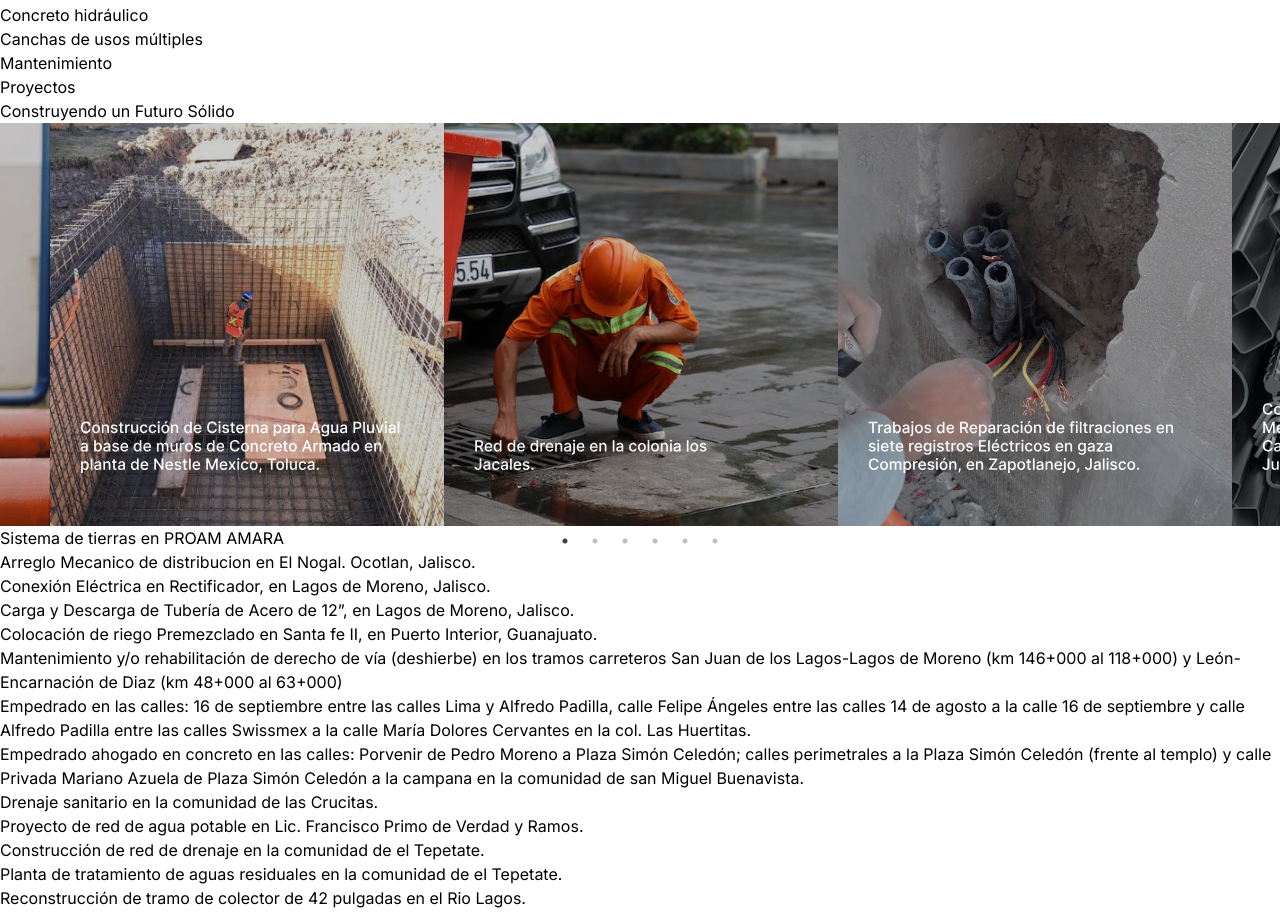
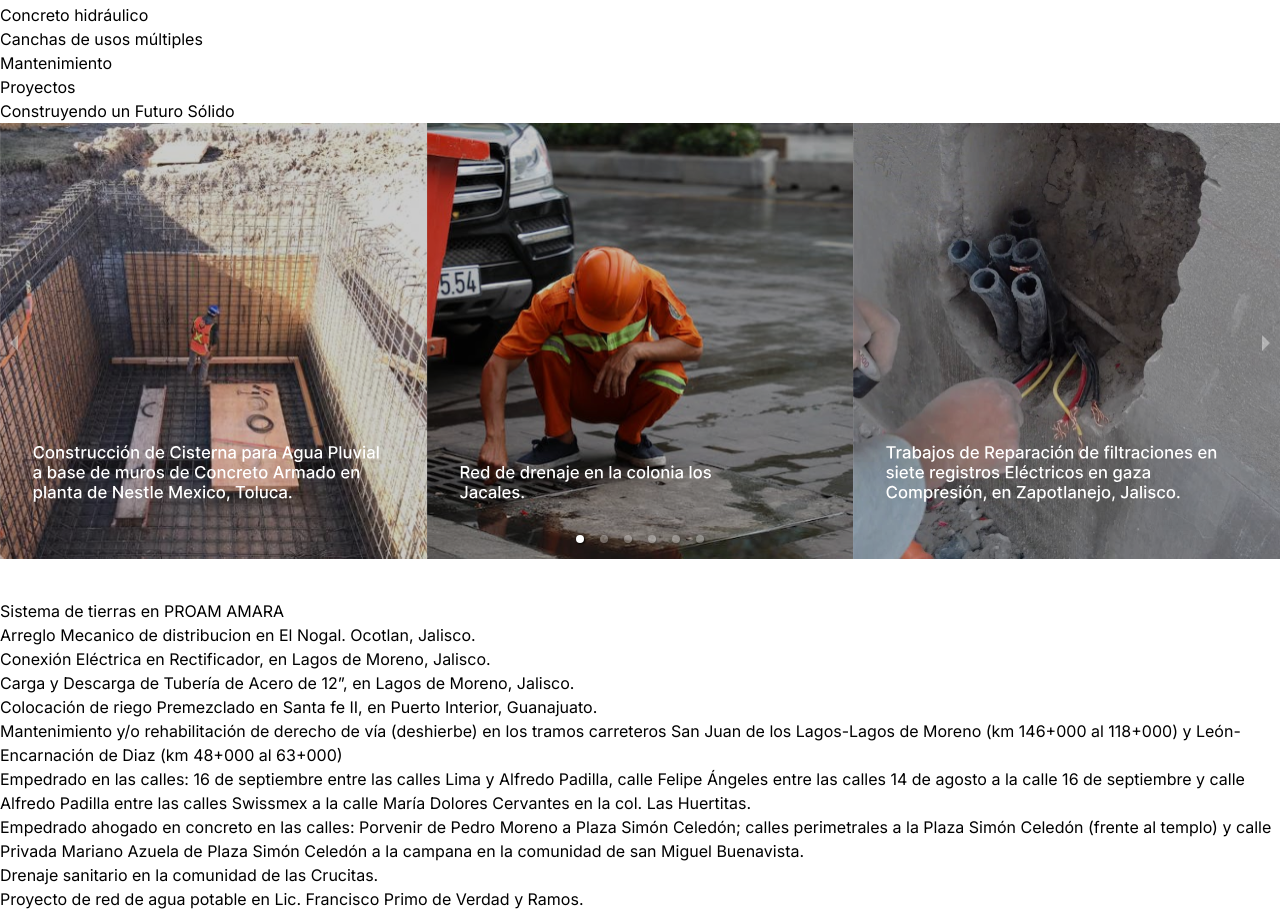
Before and after one commit to RicardoGF396/dimade, a React (Vite) app: page / in a window 1280 px wide. Shown: the part 6105-7018 px from the top of the page. Built offline with nearby package versions, Linux system fonts and the light colour scheme.

Commit message:
Project carrousel fixed

```diff
--- a/src/sections/Projects/Projects.jsx
+++ b/src/sections/Projects/Projects.jsx
@@ -5,14 +5,18 @@ import Filtracion from "../../assets/imgFiltraciones.svg";
 import Acero from "../../assets/imgAcero.svg";
 import Rancho from "../../assets/imgRancho.svg";
 import Cisterna from "../../assets/imgCisterna.svg";
+import ArrowLeft from "../../assets/arrowLeft.svg";
+import ArrowRight from "../../assets/arrowRight.svg";
 import Slider from "react-slick";
 import "slick-carousel/slick/slick.css";
 import "slick-carousel/slick/slick-theme.css";
 import { useMediaQuery } from "react-responsive";
 import ProjectItem from "./ProjectItem";
+import { Carousel } from "react-responsive-carousel";
+import "react-responsive-carousel/lib/styles/carousel.min.css";
 
 function Projects() {
-  const isScreenBig = useMediaQuery({ minWidth: 1220 });
+  const isScreenBig = useMediaQuery({ minWidth: 425 });
 
   return (
     <div
@@ -26,15 +30,17 @@ function Projects() {
         </h2>
 
         {isScreenBig ? (
-          <div className="flex items-center" >
+          <div className="flex items-center">
             <div className="w-full">
-              <Slider
-                dots={true}
-                arrows={true}
-                infinite={true}
-                slidesToShow={3}
+              <Carousel
+                showThumbs={true}
+                showArrows={true}
+                infiniteLoop={true}
                 centerMode={true}
                 draggable={true}
+                showStatus={false}
+                centerSlidePercentage={33.33}
+                swipeable={true} // Habilitar desplazamiento con el mouse
               >
                 <Project img={Drenaje} />
                 <Project img={Filtracion} />
@@ -42,7 +48,7 @@ function Projects() {
                 <Project img={Rancho} />
                 <Project img={Valvula} />
                 <Project img={Cisterna} />
-              </Slider>
+              </Carousel>
             </div>
           </div>
         ) : (
```
